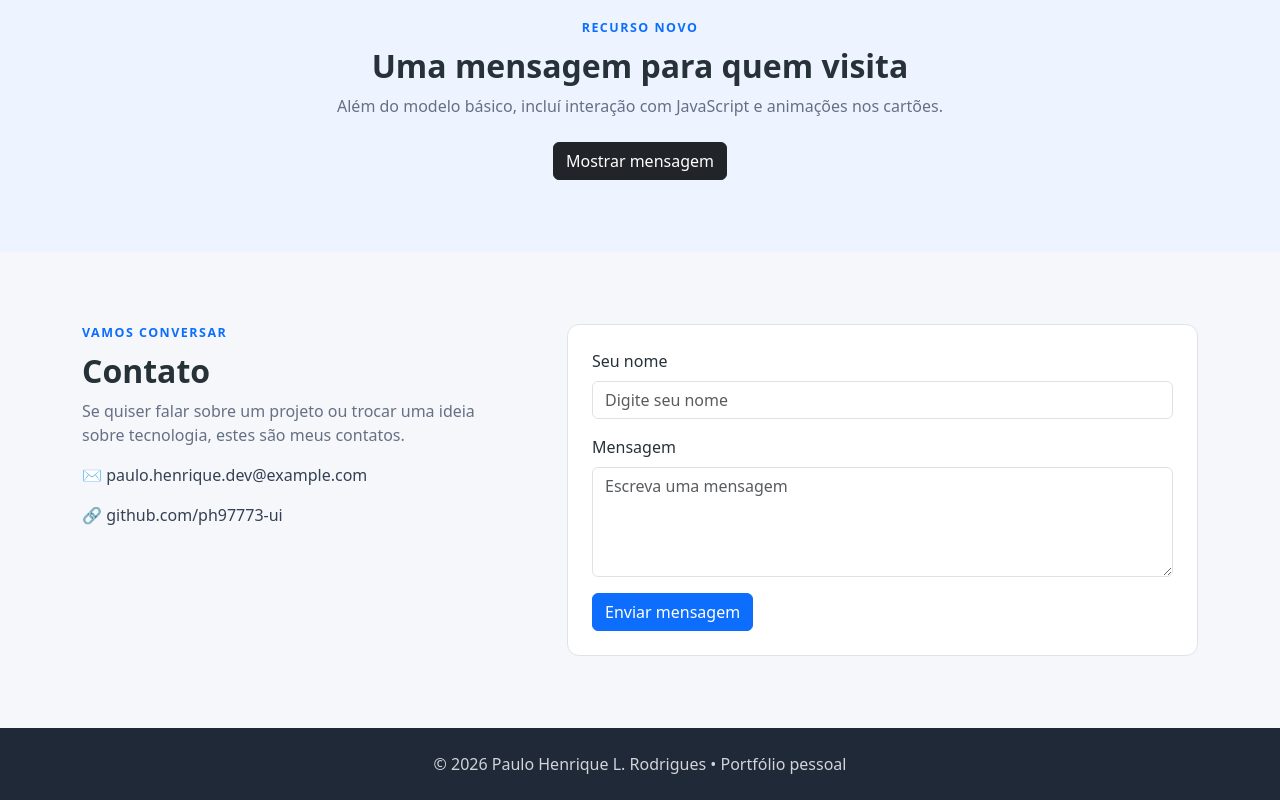
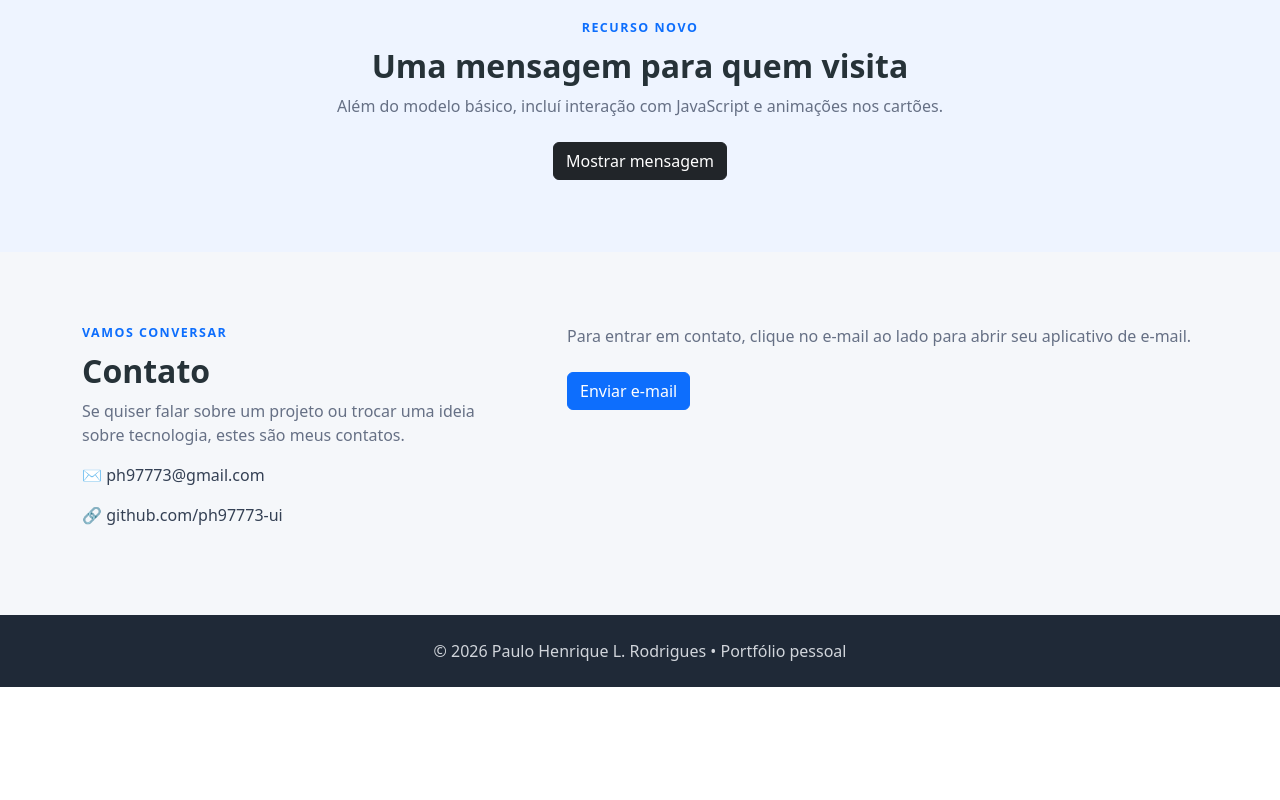
Before and after one commit to ph97773-ui/Portfolio-Paulo, a plain HTML site: page index.html in a window 1280 px wide. Shown: the part 1616-2416 px from the top of the page. After the commit the page ends 2303 px from the top, so only its background shows below. Drawn offline with nearby package versions, Linux system fonts and the light colour scheme.

Commit message:
Fix contact email and remove non-functional form

```diff
--- a/index.html
+++ b/index.html
@@ -127,17 +127,12 @@
             <p class="eyebrow text-primary">VAMOS CONVERSAR</p>
             <h2>Contato</h2>
             <p class="text-secondary">Se quiser falar sobre um projeto ou trocar uma ideia sobre tecnologia, estes são meus contatos.</p>
-            <p class="contact-item">✉️ <a href="mailto:paulo.henrique.dev@example.com">paulo.henrique.dev@example.com</a></p>
+            <p class="contact-item">✉️ <a href="mailto:ph97773@gmail.com">ph97773@gmail.com</a></p>
             <p class="contact-item">🔗 <a href="https://github.com/ph97773-ui" target="_blank" rel="noopener">github.com/ph97773-ui</a></p>
           </div>
           <div class="col-lg-7">
-            <form class="contact-form" onsubmit="return false">
-              <label for="nome" class="form-label">Seu nome</label>
-              <input id="nome" class="form-control" type="text" placeholder="Digite seu nome">
-              <label for="mensagemContato" class="form-label mt-3">Mensagem</label>
-              <textarea id="mensagemContato" class="form-control" rows="4" placeholder="Escreva uma mensagem"></textarea>
-              <button class="btn btn-primary mt-3" type="submit">Enviar mensagem</button>
-            </form>
+            <p class="text-secondary">Para entrar em contato, clique no e-mail ao lado para abrir seu aplicativo de e-mail.</p>
+            <a class="btn btn-primary mt-2" href="mailto:ph97773@gmail.com">Enviar e-mail</a>
           </div>
         </div>
       </div>
```
